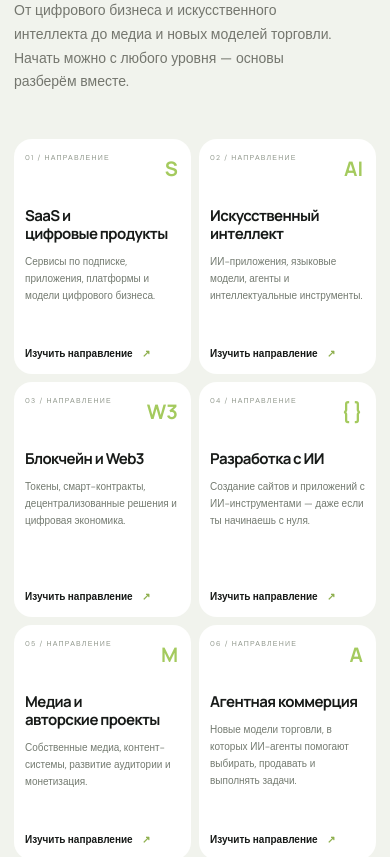
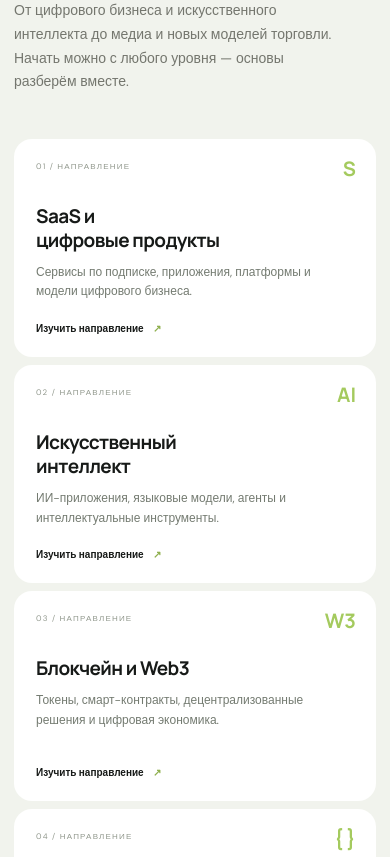
Before and after one commit to v8nwyrwdjs-boop/craft-platform, a Next.js app: page / in a window 390 px wide. Shown: the part 6720-7577 px from the top of the page. Built offline with nearby package versions, Linux system fonts and the light colour scheme; no server answers.

Commit message:
style(mobile): improve direction cards on narrow phones

```diff
--- a/app/globals.css
+++ b/app/globals.css
@@ -661,3 +661,13 @@ a,button{touch-action:manipulation}
   .home-page .hero h1{font-size:clamp(39px,10.8vw,46px);letter-spacing:-2.2px}
   .home-page .hero-art{height:280px}
 }
+
+/* Narrow phones: keep category cards readable instead of squeezing long Russian labels. */
+@media(max-width:390px){
+  .home-page .direction-showcase{grid-template-columns:minmax(0,1fr)}
+  .home-page .direction-tile{min-height:210px;padding:22px}
+  .home-page .direction-tile h3{font-size:19px;line-height:1.25;margin-top:34px}
+  .home-page .direction-tile p{font-size:12px;line-height:1.65}
+  .home-page .direction-no{font-size:8px}
+  .home-page .direction-symbol{right:20px}
+}
```
